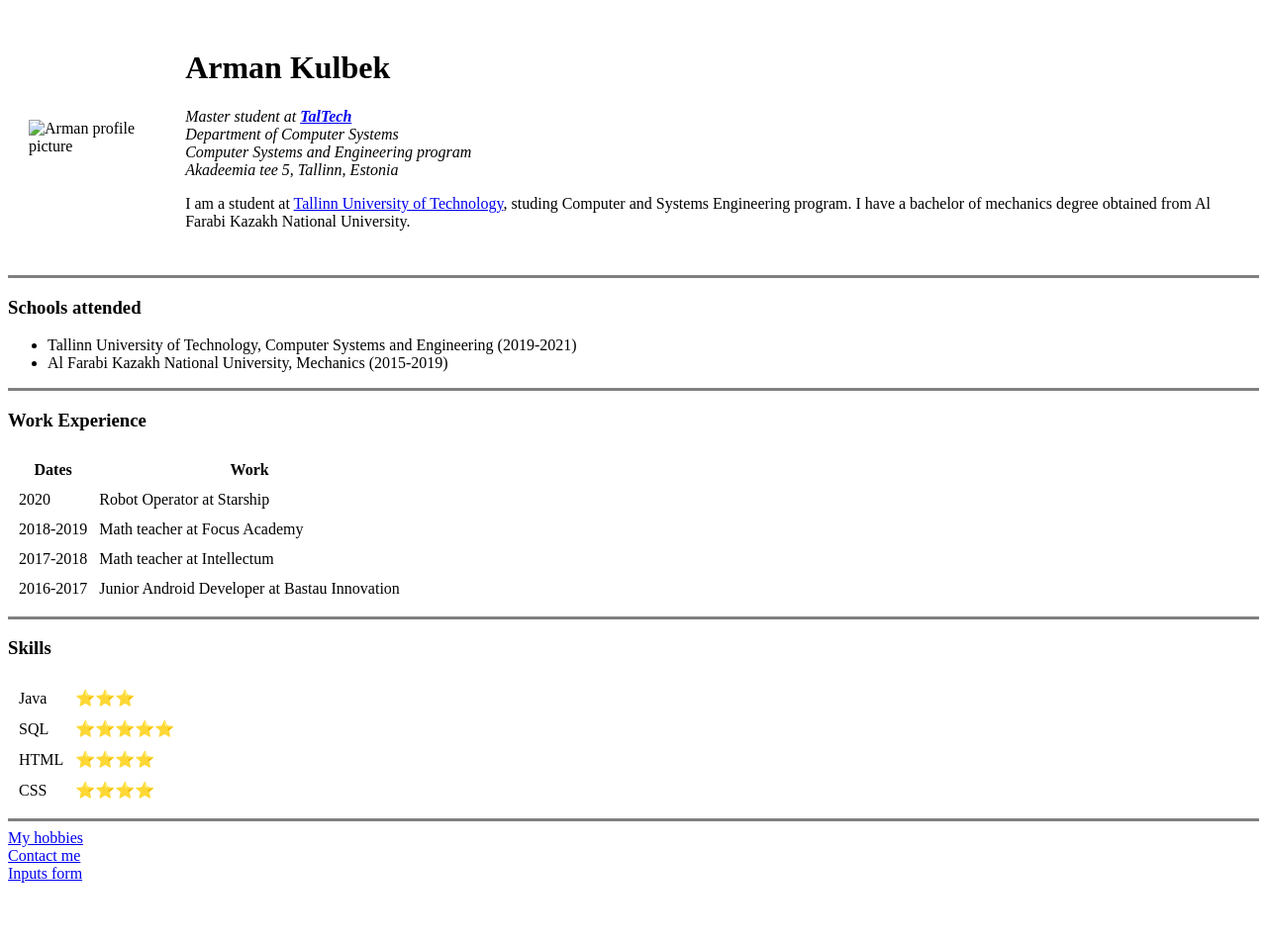
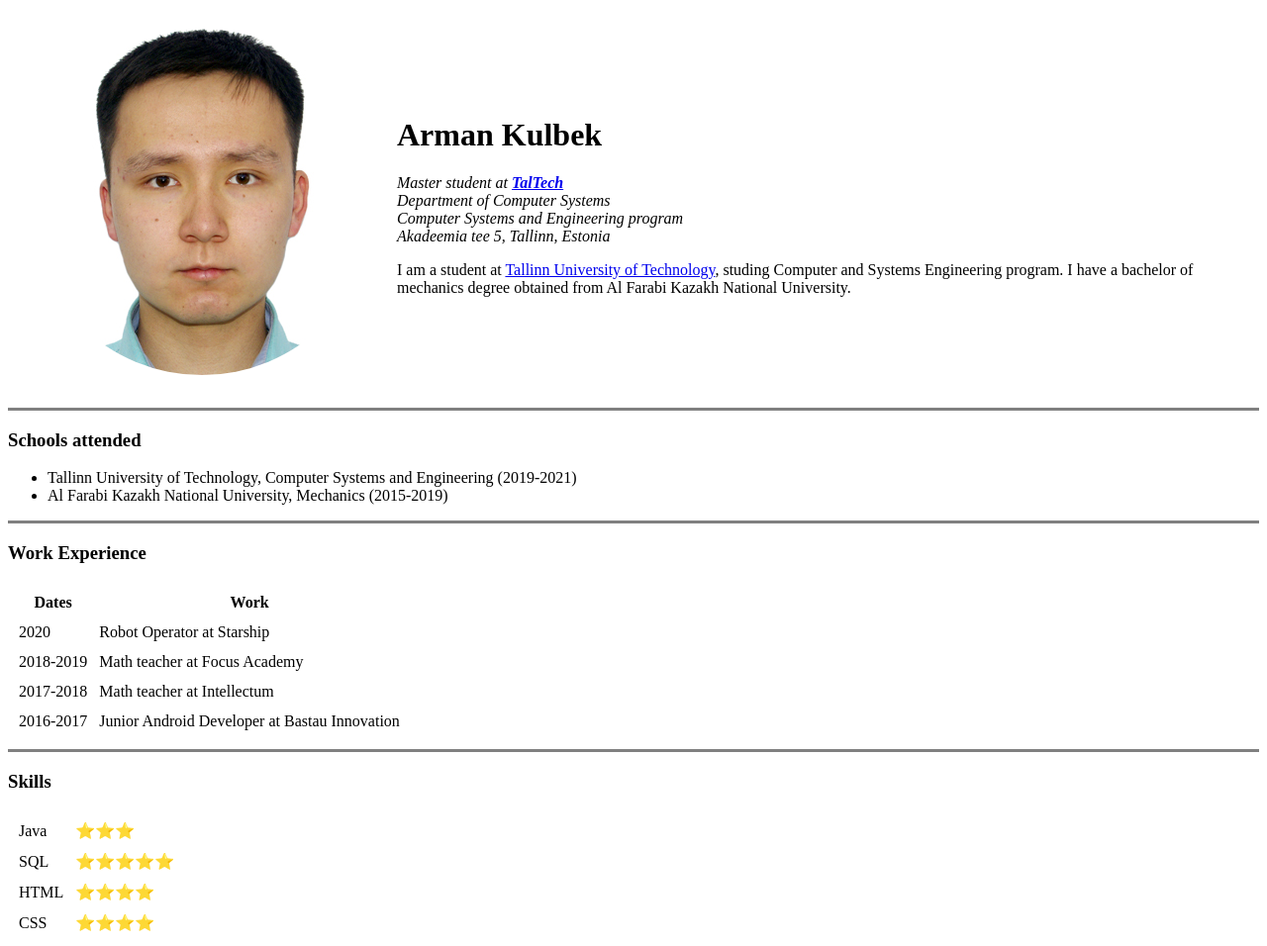
Before and after one commit to Armank/cv, a plain HTML site: page index.html in a window 1280 px wide. Shown: the top 956 px of the page at 99% size. Before the commit the page ends 900 px from the top, so only its background shows below. Drawn offline with Linux system fonts and the light colour scheme.

Commit message:
Changed image path

```diff
--- a/index.html
+++ b/index.html
@@ -9,7 +9,7 @@
 <body>
   <table cellspacing=20>
     <tr>
-      <td><img src="C:\Users\kulbe\OneDrive\Desktop\Web Development\HTML - Personal Site\images\profile_photo.png" alt="Arman profile picture"></td>
+      <td><img src="\images\profile_picture.png" alt="Arman profile picture"></td>
       <td>
         <h1>Arman Kulbek</h1>
         <p><em>Master student at <strong><a href="https://www.taltech.ee/">TalTech</a></strong><br>
```
